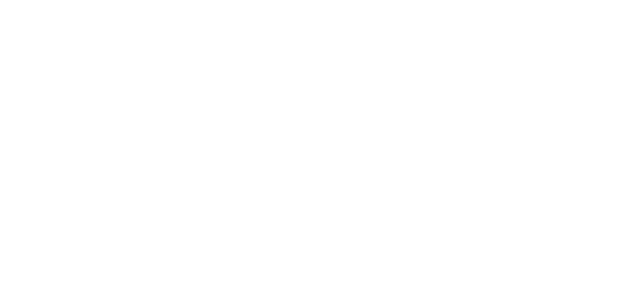
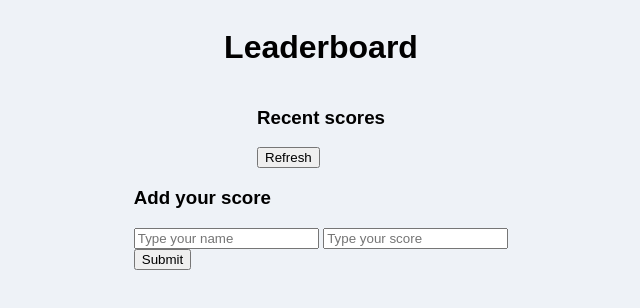
Before and after one commit to DarioAlessioR/leaderboard2, a website built with webpack: page src/index.html in a window 1280 px wide. Shown: the whole page, without its empty margins (319-959 px from the left). Built offline with nearby package versions, Linux system fonts and the light colour scheme; files whose address does not match are found by name.

Commit message:
Update html and css files

```diff
--- a/src/index.html
+++ b/src/index.html
@@ -9,7 +9,30 @@
   </head>
 
   <body>
+    <h1>Leaderboard</h1>
 
+    <div>
+      <div>
+        <h3>Recent scores</h3>
+        <button id="refresh">Refresh</button>
+      </div>
+        <div id="list"></div>
+    </div>
 
+    <div id="your">
+      <h3>Add your score</h3>
+      <div id="form">
+        <input type="text" name="name" id="name" autocomplete="off"
+        required placeholder="Type your name" />
+
+        <input type="text" name="score" id="score" autocomplete="off"
+        required placeholder="Type your score" />
+
+        <div id="message"></div>
+
+        <button type="button" id="submit">Submit</button>
+
+      </div>
+    </div>
   </body>
 </html>
--- /dev/null
+++ b/src/style.css
@@ -0,0 +1,7 @@
+body {
+  background-color: rgb(238, 242, 247);
+  display: flex;
+  flex-direction: column;
+  align-items: center;
+  font-family: Arial, Helvetica, sans-serif;
+}
```
